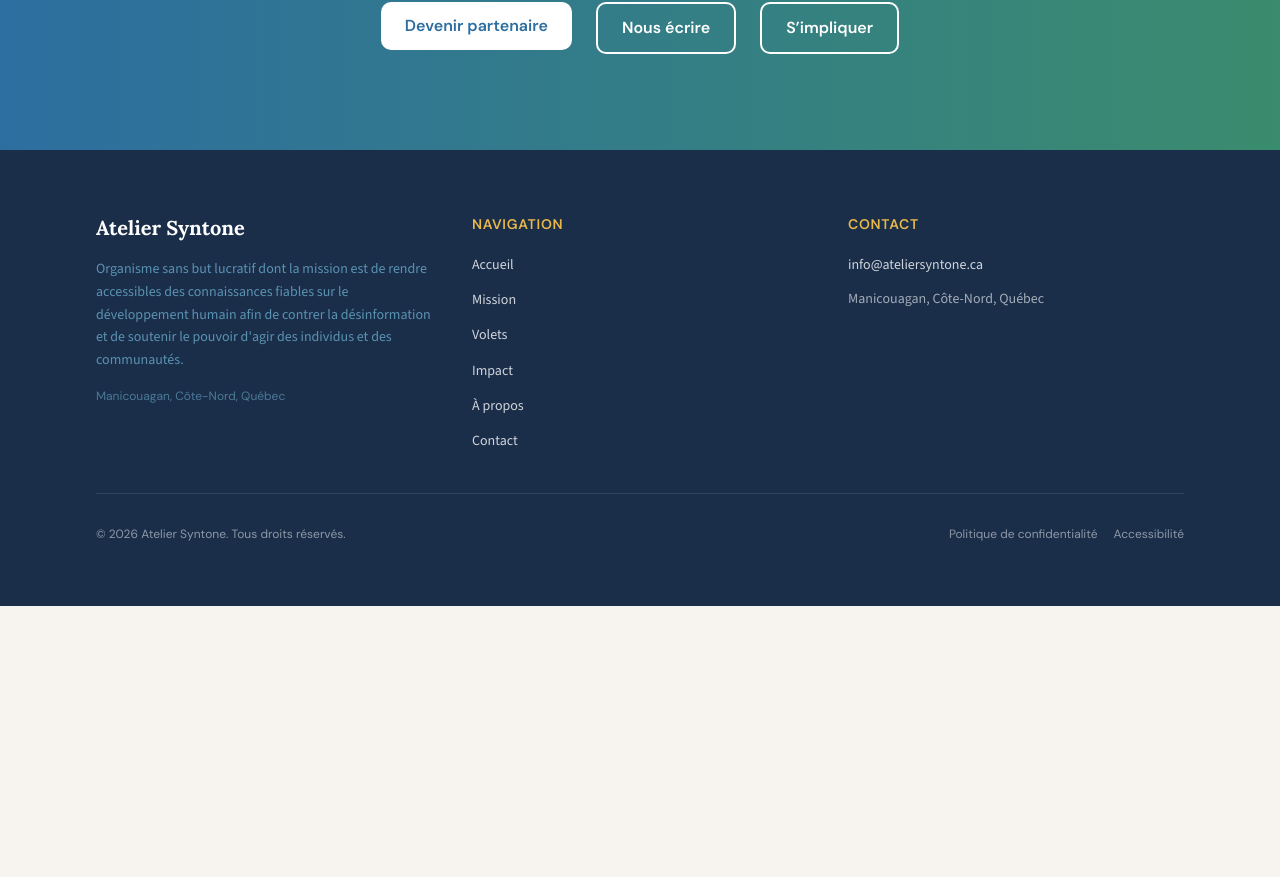
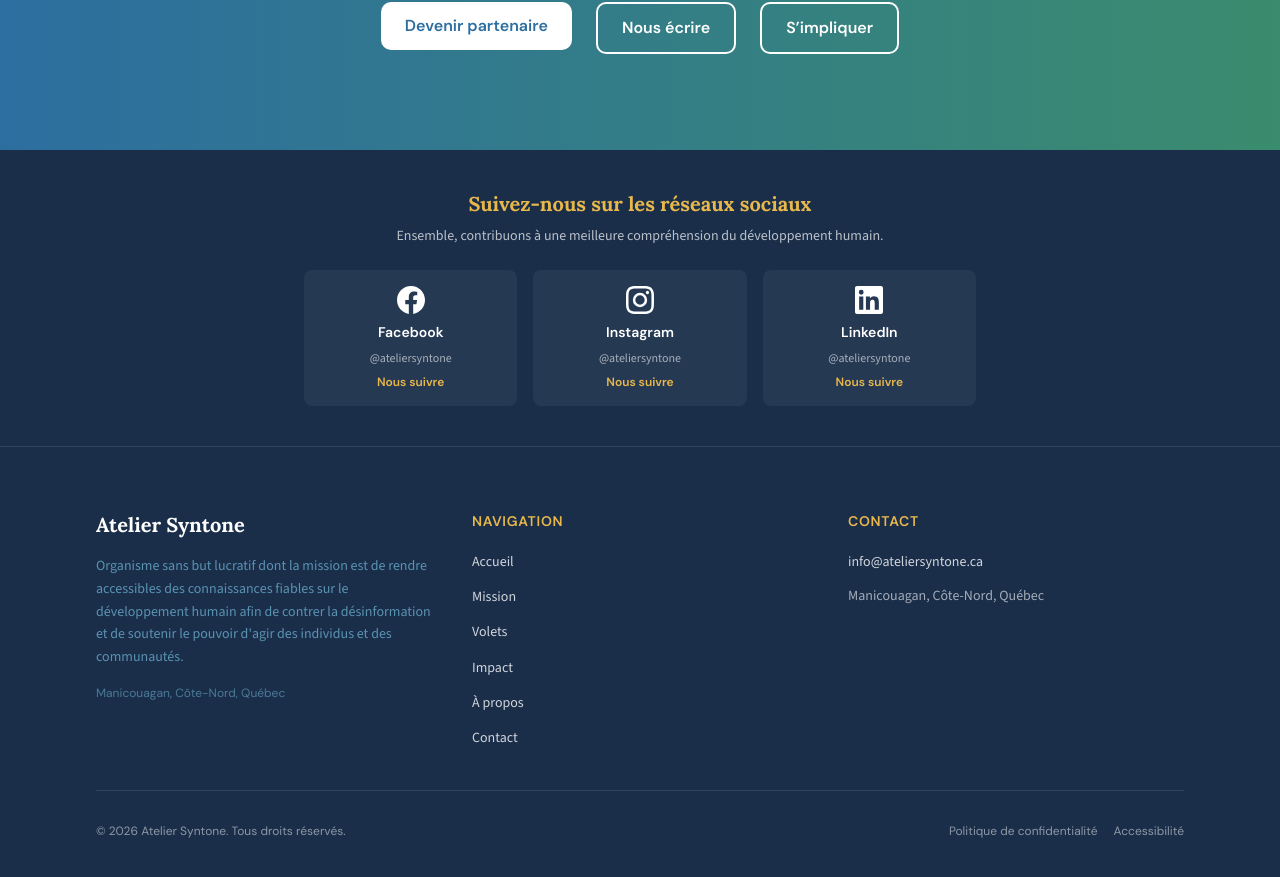
Before and after one commit to Atelier-syntone/ateliersyntone.ca, a Next.js app: page / in a window 1280 px wide. Shown: the part 6137-7014 px from the top of the page. Before the commit the page ends 6743 px from the top, so only its background shows below. Built offline with nearby package versions, Linux system fonts and the light colour scheme.

Commit message:
Ajout de la section réseaux sociaux dans le pied de page

```diff
--- a/src/components/layout/Footer.tsx
+++ b/src/components/layout/Footer.tsx
@@ -10,6 +10,64 @@
 
   return (
     <footer className="bg-as-bleu-profond text-white" role="contentinfo">
+      {/* Bandeau réseaux sociaux */}
+      <div className="bg-as-bleu-profond border-b border-white/10">
+        <div className="max-w-6xl mx-auto px-4 sm:px-6 lg:px-8 py-10">
+          <h3 className="font-titre text-xl font-bold text-as-soleil-doux mb-2 text-center">
+            Suivez-nous sur les réseaux sociaux
+          </h3>
+          <p className="font-corps text-sm text-white/70 text-center mb-6">
+            Ensemble, contribuons à une meilleure compréhension du développement humain.
+          </p>
+          <div className="grid grid-cols-1 sm:grid-cols-3 gap-4 max-w-2xl mx-auto">
+            {/* Facebook */}
+            <a
+              href="https://www.facebook.com/ateliersyntone"
+              target="_blank"
+              rel="noopener noreferrer"
+              className="group flex flex-col items-center gap-2 p-4 rounded-lg bg-white/5 hover:bg-white/10 transition-all duration-300"
+            >
+              <svg className="w-7 h-7 text-white" fill="currentColor" viewBox="0 0 24 24">
+                <path d="M24 12.073c0-6.627-5.373-12-12-12s-12 5.373-12 12c0 5.99 4.388 10.954 10.125 11.854v-8.385H7.078v-3.47h3.047V9.43c0-3.007 1.792-4.669 4.533-4.669 1.312 0 2.686.235 2.686.235v2.953H15.83c-1.491 0-1.956.925-1.956 1.874v2.25h3.328l-.532 3.47h-2.796v8.385C19.612 23.027 24 18.062 24 12.073z" />
+              </svg>
+              <span className="font-accent text-sm font-semibold text-white">Facebook</span>
+              <span className="font-corps text-xs text-white/60">@ateliersyntone</span>
+              <span className="font-accent text-xs font-semibold text-as-soleil-doux group-hover:underline">Nous suivre</span>
+            </a>
+
+            {/* Instagram */}
+            <a
+              href="https://www.instagram.com/ateliersyntone"
+              target="_blank"
+              rel="noopener noreferrer"
+              className="group flex flex-col items-center gap-2 p-4 rounded-lg bg-white/5 hover:bg-white/10 transition-all duration-300"
+            >
+              <svg className="w-7 h-7 text-white" fill="currentColor" viewBox="0 0 24 24">
+                <path d="M12 2.163c3.204 0 3.584.012 4.85.07 3.252.148 4.771 1.691 4.919 4.919.058 1.265.069 1.645.069 4.849 0 3.205-.012 3.584-.069 4.849-.149 3.225-1.664 4.771-4.919 4.919-1.266.058-1.644.07-4.85.07-3.204 0-3.584-.012-4.849-.07-3.26-.149-4.771-1.699-4.919-4.92-.058-1.265-.07-1.644-.07-4.849 0-3.204.013-3.583.07-4.849.149-3.227 1.664-4.771 4.919-4.919 1.266-.057 1.645-.069 4.849-.069zM12 0C8.741 0 8.333.014 7.053.072 2.695.272.273 2.69.073 7.052.014 8.333 0 8.741 0 12c0 3.259.014 3.668.072 4.948.2 4.358 2.618 6.78 6.98 6.98C8.333 23.986 8.741 24 12 24c3.259 0 3.668-.014 4.948-.072 4.354-.2 6.782-2.618 6.979-6.98.059-1.28.073-1.689.073-4.948 0-3.259-.014-3.667-.072-4.947-.196-4.354-2.617-6.78-6.979-6.98C15.668.014 15.259 0 12 0zm0 5.838a6.162 6.162 0 100 12.324 6.162 6.162 0 000-12.324zM12 16a4 4 0 110-8 4 4 0 010 8zm6.406-11.845a1.44 1.44 0 100 2.881 1.44 1.44 0 000-2.881z" />
+              </svg>
+              <span className="font-accent text-sm font-semibold text-white">Instagram</span>
+              <span className="font-corps text-xs text-white/60">@ateliersyntone</span>
+              <span className="font-accent text-xs font-semibold text-as-soleil-doux group-hover:underline">Nous suivre</span>
+            </a>
+
+            {/* LinkedIn */}
+            <a
+              href="https://www.linkedin.com/company/ateliersyntone"
+              target="_blank"
+              rel="noopener noreferrer"
+              className="group flex flex-col items-center gap-2 p-4 rounded-lg bg-white/5 hover:bg-white/10 transition-all duration-300"
+            >
+              <svg className="w-7 h-7 text-white" fill="currentColor" viewBox="0 0 24 24">
+                <path d="M20.447 20.452h-3.554v-5.569c0-1.328-.027-3.037-1.852-3.037-1.853 0-2.136 1.445-2.136 2.939v5.667H9.351V9h3.414v1.561h.046c.477-.9 1.637-1.85 3.37-1.85 3.601 0 4.267 2.37 4.267 5.455v6.286zM5.337 7.433a2.062 2.062 0 01-2.063-2.065 2.064 2.064 0 112.063 2.065zm1.782 13.019H3.555V9h3.564v11.452zM22.225 0H1.771C.792 0 0 .774 0 1.729v20.542C0 23.227.792 24 1.771 24h20.451C23.2 24 24 23.227 24 22.271V1.729C24 .774 23.2 0 22.222 0h.003z" />
+              </svg>
+              <span className="font-accent text-sm font-semibold text-white">LinkedIn</span>
+              <span className="font-corps text-xs text-white/60">@ateliersyntone</span>
+              <span className="font-accent text-xs font-semibold text-as-soleil-doux group-hover:underline">Nous suivre</span>
+            </a>
+          </div>
+        </div>
+      </div>
+
       <div className="max-w-6xl mx-auto px-4 sm:px-6 lg:px-8 py-12 sm:py-16">
         <div className="grid grid-cols-1 md:grid-cols-3 gap-10">
           {/* Colonne 1 — À propos */}
```
